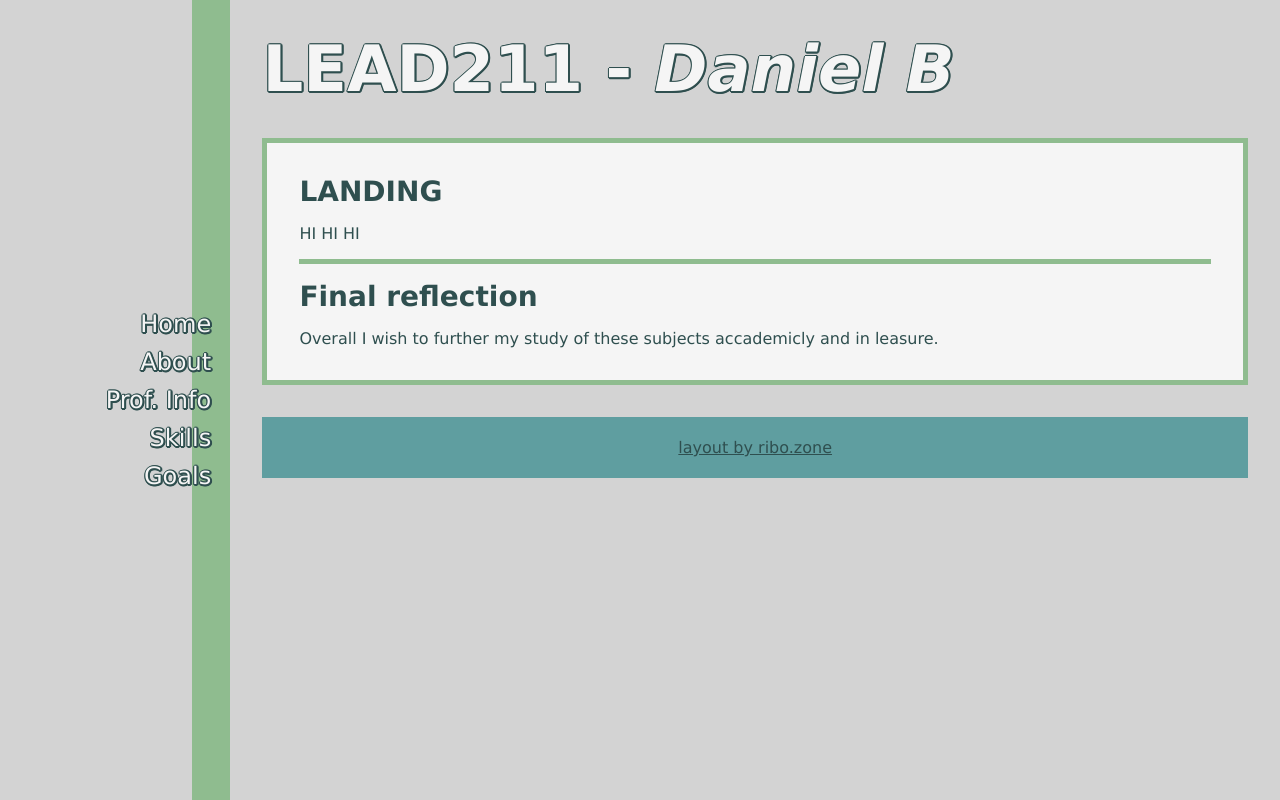
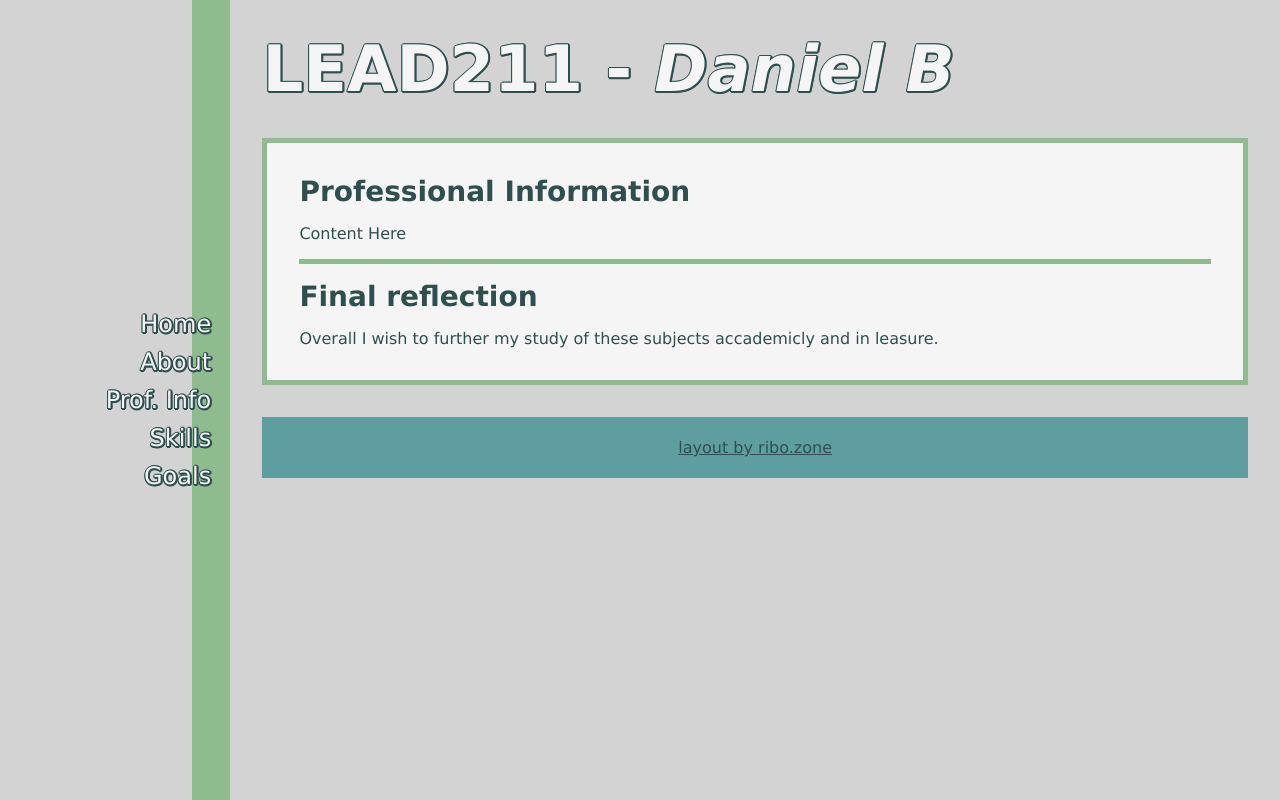
Before and after one commit to LegumeAppreciator/LEAD211, a plain HTML site: page pi.html in a window 1280 px wide. Drawn offline with Linux system fonts and the light colour scheme.

Commit message:
Update pi.html

```diff
--- a/pi.html
+++ b/pi.html
@@ -39,8 +39,8 @@
 </header>
 
 <section> <!-- Sections are styled with borders, padding, margins, etc -->
-  <h3>LANDING</h3>
-  <p>HI HI HI</p>
+  <h3>Professional Information</h3>
+  <p>Content Here</p>
   <hr>
 
   <h3>Final reflection</h3>
```
